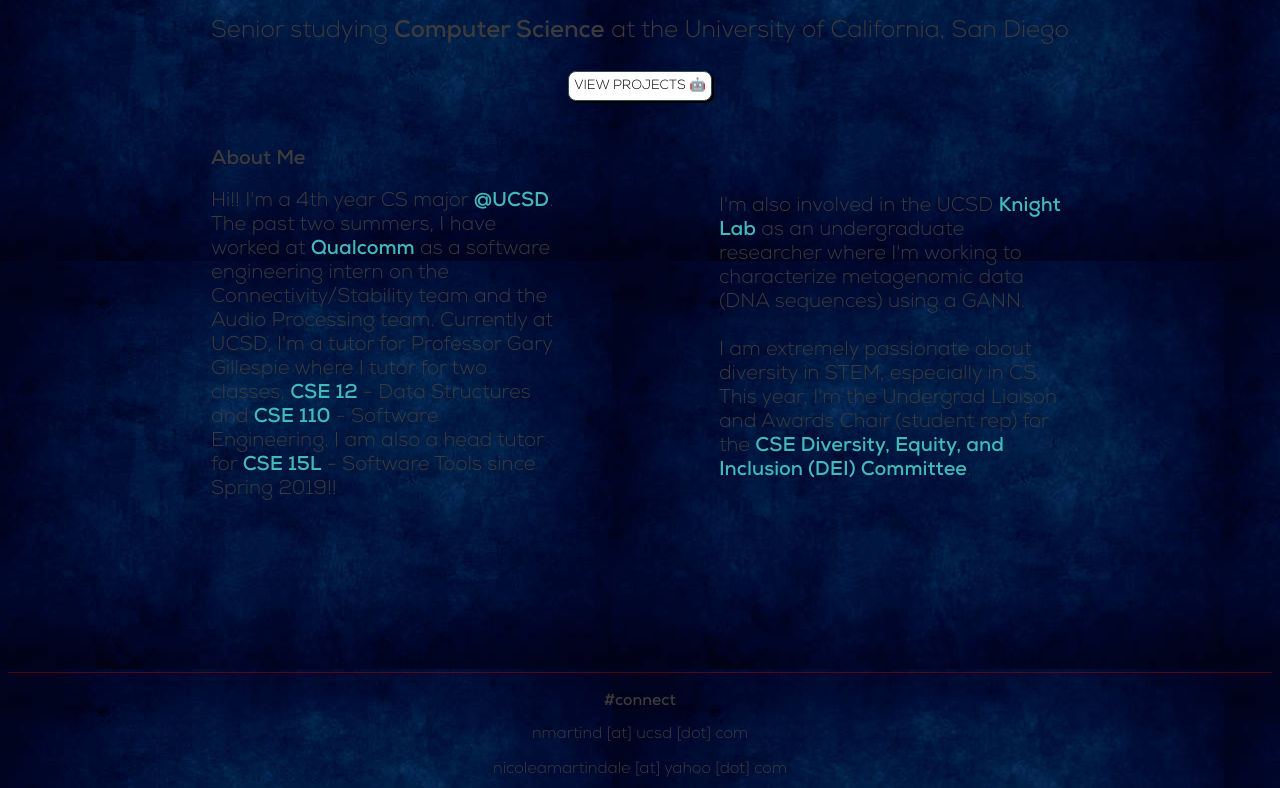
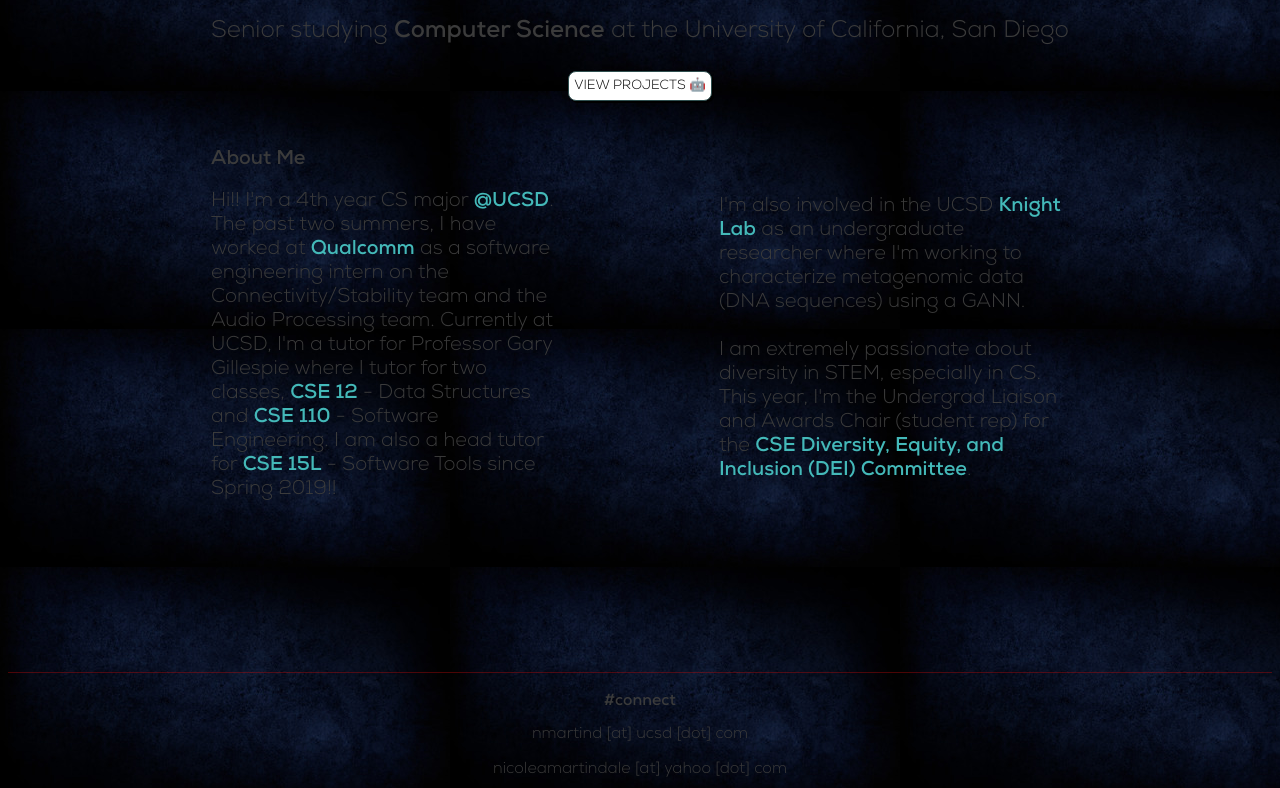
Before and after one commit to nikiollie/nikiollie.github.io, a plain HTML site: page index.html in a window 1280 px wide. Shown: the part 147-935 px from the top of the page. Drawn offline with Linux system fonts and the light colour scheme.

Commit message:
changed background

```diff
--- a/assets/css/style.css
+++ b/assets/css/style.css
@@ -15,7 +15,7 @@ html, body {
 
 body {
 font-family: Nexa;
-background-image: url("../img/blue.jpg");
+background-image: url("../img/dark_blue.jpg");
 /* background-color: #E0FFFF; */
 color: #3B3B3B;
 display: flex;
```
